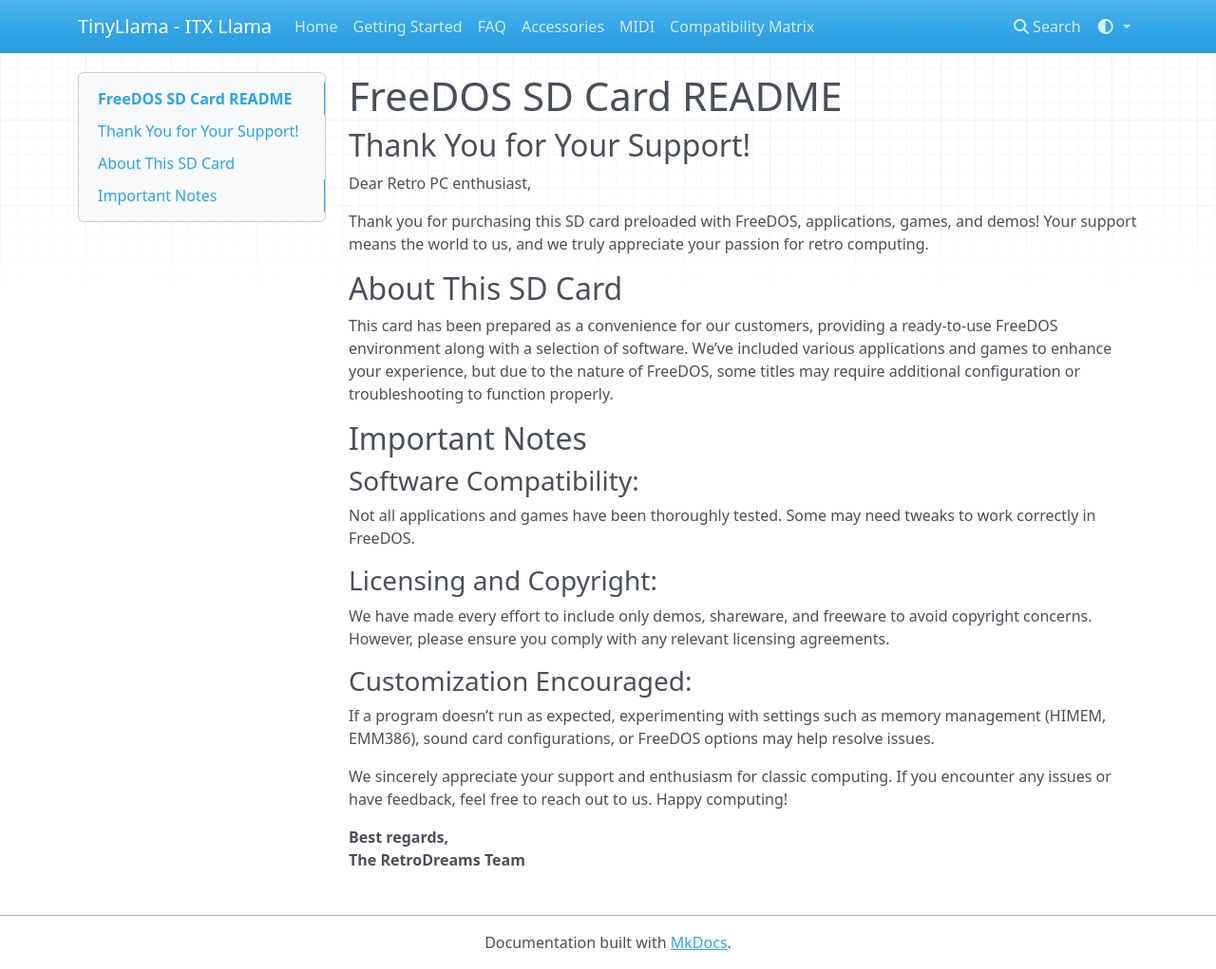
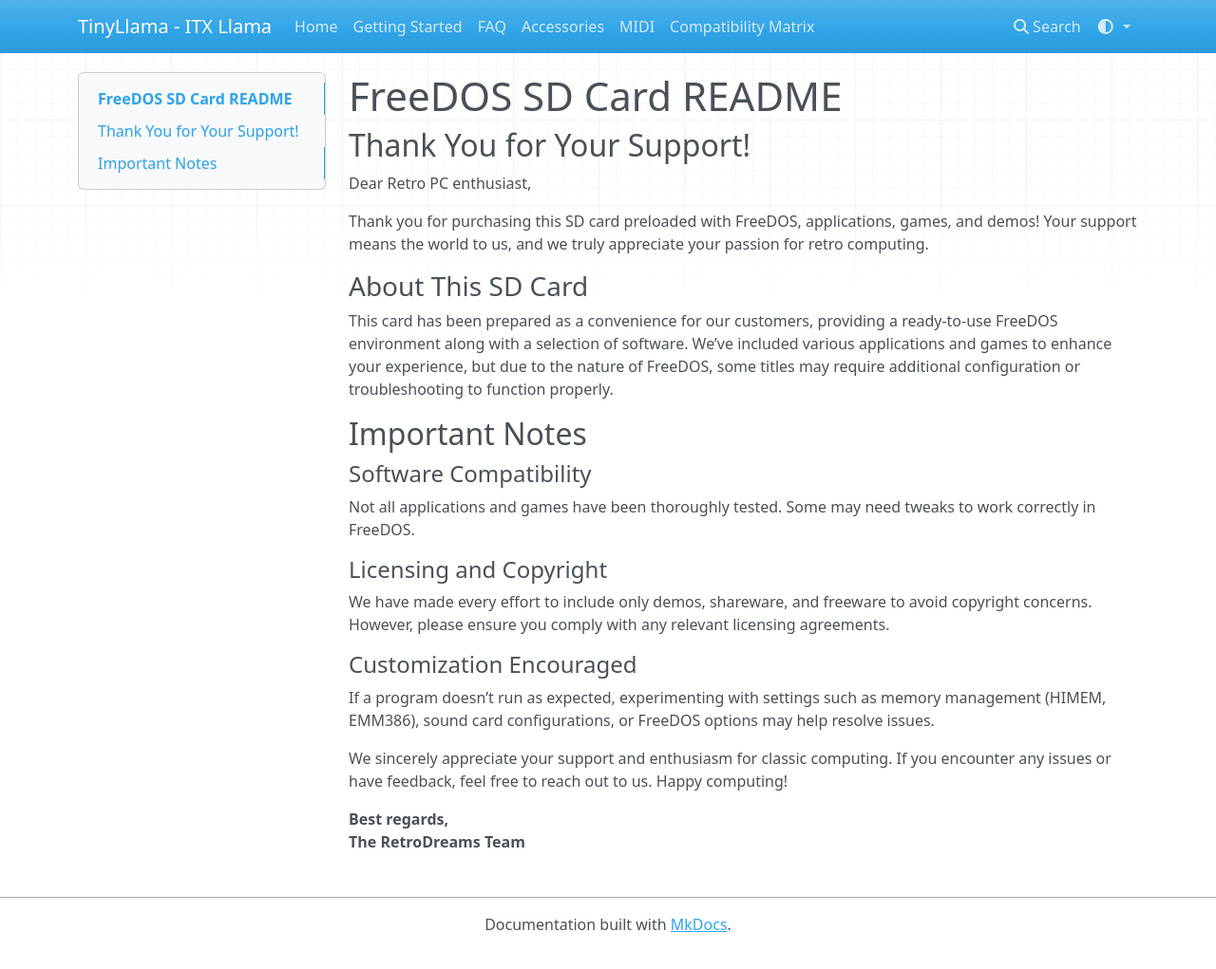
Before and after one commit to timesscar/tinyllama-docs, an MkDocs documentation site: the page built from docs/itxllama/getting-started-freedos-sdcard.md, in a window 1280 px wide and 1021 px high. Shown: the whole window at 95% size. Built offline with MkDocs 1.6.1, drawn with Linux system fonts in a browser that asks for light colours; nearby versions of some CDN libraries.

Commit message:
Small tweaks to SD card doc

```diff
--- a/docs/itxllama/getting-started-freedos-sdcard.md
+++ b/docs/itxllama/getting-started-freedos-sdcard.md
@@ -5,21 +5,21 @@ Dear Retro PC enthusiast,
 
 Thank you for purchasing this SD card preloaded with FreeDOS, applications, games, and demos! Your support means the world to us, and we truly appreciate your passion for retro computing.
 
-## About This SD Card
+### About This SD Card
 
 This card has been prepared as a convenience for our customers, providing a ready-to-use FreeDOS environment along with a selection of software. We’ve included various applications and games to enhance your experience, but due to the nature of FreeDOS, some titles may require additional configuration or troubleshooting to function properly.
 
 ## Important Notes
 
-### Software Compatibility:
+#### Software Compatibility
 
 Not all applications and games have been thoroughly tested. Some may need tweaks to work correctly in FreeDOS.
 
-### Licensing and Copyright:
+#### Licensing and Copyright
 
 We have made every effort to include only demos, shareware, and freeware to avoid copyright concerns. However, please ensure you comply with any relevant licensing agreements.
 
-### Customization Encouraged:
+#### Customization Encouraged
 
 If a program doesn’t run as expected, experimenting with settings such as memory management (HIMEM, EMM386), sound card configurations, or FreeDOS options may help resolve issues.
 
```
